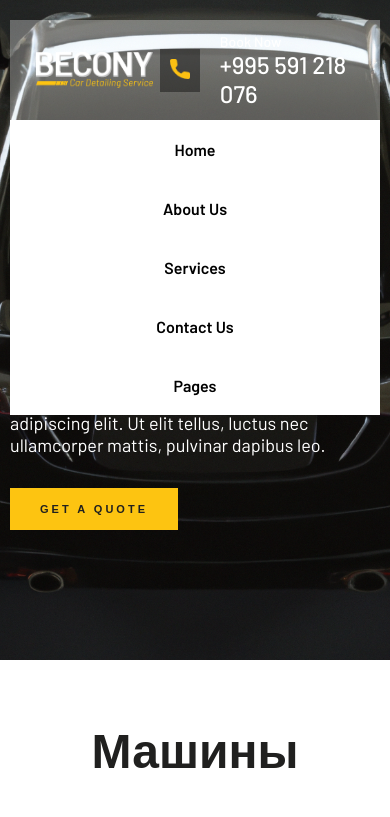
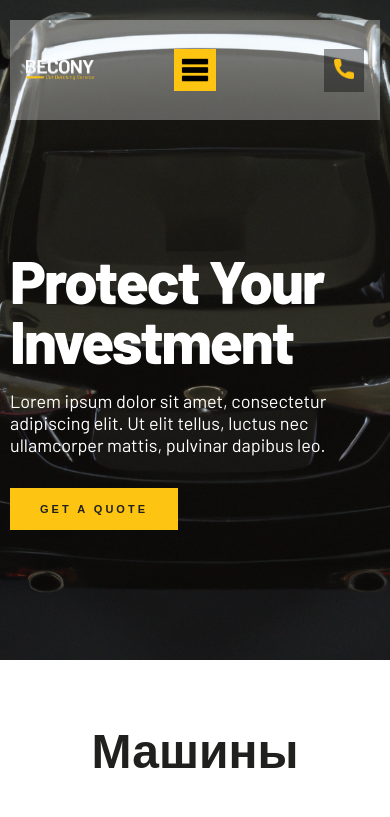
Before and after one commit to timurius/Petya-s-company-site, a plain HTML site: page index.html in a window 390 px wide. Shown: the top 817 px of the page. Drawn offline with Linux system fonts and the light colour scheme; grey boxes are pictures that could not be loaded.

Commit message:
Burger buttin added

```diff
--- a/index.html
+++ b/index.html
@@ -55,6 +55,17 @@
     		height: 40px;
     		object-fit: contain;
 		}
+		.header__burger-button-container {
+			display: none;
+		}
+		.header__burger-button {
+			text-align: center;
+
+		}
+		.header__burger-image {
+			width: 100%;
+			vertical-align: middle;;
+		}
 		.header__links {
 			display: flex;
 			width: 49%;
@@ -80,7 +91,6 @@
 			display: flex;
 			align-items: center;
 			text-decoration: none;
-			position: relative;
 			right: 0px;
 		}
 		.header__icon-container {
@@ -324,13 +334,23 @@
 			margin: 0px;
 		}
 		.documents__dowloand-button{
-			background-color: #eee;
-			font-weight: 500;
-			padding: 10px 14px;
 			cursor: pointer;
 			position: relative;
 			display: block;
 			width: min-content;
+			font-size: 11px;
+		    font-weight: 600;
+		    text-transform: uppercase;
+		    letter-spacing: 3px;
+		    background-color: #fdc411;
+		    border: none;
+		    padding: 15px 15px;
+		    color: #20201f;
+		    transition: all, 0.3s;
+		}
+		.documents__dowloand-button:hover {
+			background-color: #4b4b4b;
+			color: white;
 		}
 		.documents__icon {display: inline-block; margin-right: 10px;}
 		.documents__content {
@@ -397,6 +417,27 @@
 			}
 		}
 		@media(max-width: 1060px){
+			.header__image {
+				flex: 1;
+				margin: 0px;
+			}
+			.header__burger-button-container {
+				display: block;
+				position: relative;
+				text-align: center;
+				flex: 3;
+			}
+			.header__burger-button {
+				position: relative;
+				background-color: #fdc411;
+				border: none;
+				width: 42px;
+				height: 42px;
+
+			}
+			.header__burger-image {
+
+			}
 			.header__links{
 				position: absolute;
 				flex-direction: column;
@@ -417,9 +458,15 @@
 			.header__link:hover {
 				background-color: #4b4b4b;
 			}
+			.header__contact-container {
+				flex: 1;
+			}
 
 		}
 		@media (max-width: 800px){
+			.header__contact-text {
+				display: none;
+			}
 			.footer__item a{
 				font-size: 16px;
 			}
@@ -476,7 +523,12 @@
 				<div class="header__image">
 					<img src="./images/header_logo.png" alt="" class="">
 				</div>
-				<div class="header__links">
+				<div class="header__burger-button-container">
+					<button class="header__burger-button" onclick="toggleBurgerMenu()">
+						<img src="./images/icons/burger-button.png" alt="" class="header__burger-image">
+					</button>
+				</div>
+				<div class="header__links" id="menu" style="display: none;">
 					<a class="header__link" href="" class="">Home</a>
 					<a class="header__link" href="" class="">About Us</a>
 					<a class="header__link" href="" class="">Services</a>
@@ -708,9 +760,10 @@
 			"about-title" : ["title", 0],
 			"documents" : ["documents", 0]
 		}
-		const viewportWidth = window.innerWidth || document.documentElement.clientWidth;
-		const viewportHeight = window.innerHeight || document.documentElement.clientHeight;
+		let burgerMenuStyle = document.getElementById("menu").style;
 		function inUsersView(element){
+			let viewportWidth = window.innerWidth || document.documentElement.clientWidth;
+			let viewportHeight = window.innerHeight || document.documentElement.clientHeight;
 			let rect = element.getBoundingClientRect();
 			return rect.top >= 0 && rect.bottom <= viewportHeight ;
 		}
@@ -759,6 +812,11 @@
 			};
 
 		}
+		function toggleBurgerMenu() {
+			console.log("hello");
+			if ( burgerMenuStyle.display == "none" ) { burgerMenuStyle.display = "flex" }
+			else{ burgerMenuStyle.display = "none" }
+		}
 		changingElementsAnimations()
 		let playingAnimations = makePlayingAnimations();
 		playingAnimations()
```
Also changed, not shown: images/icons/burger-button.png (added).
